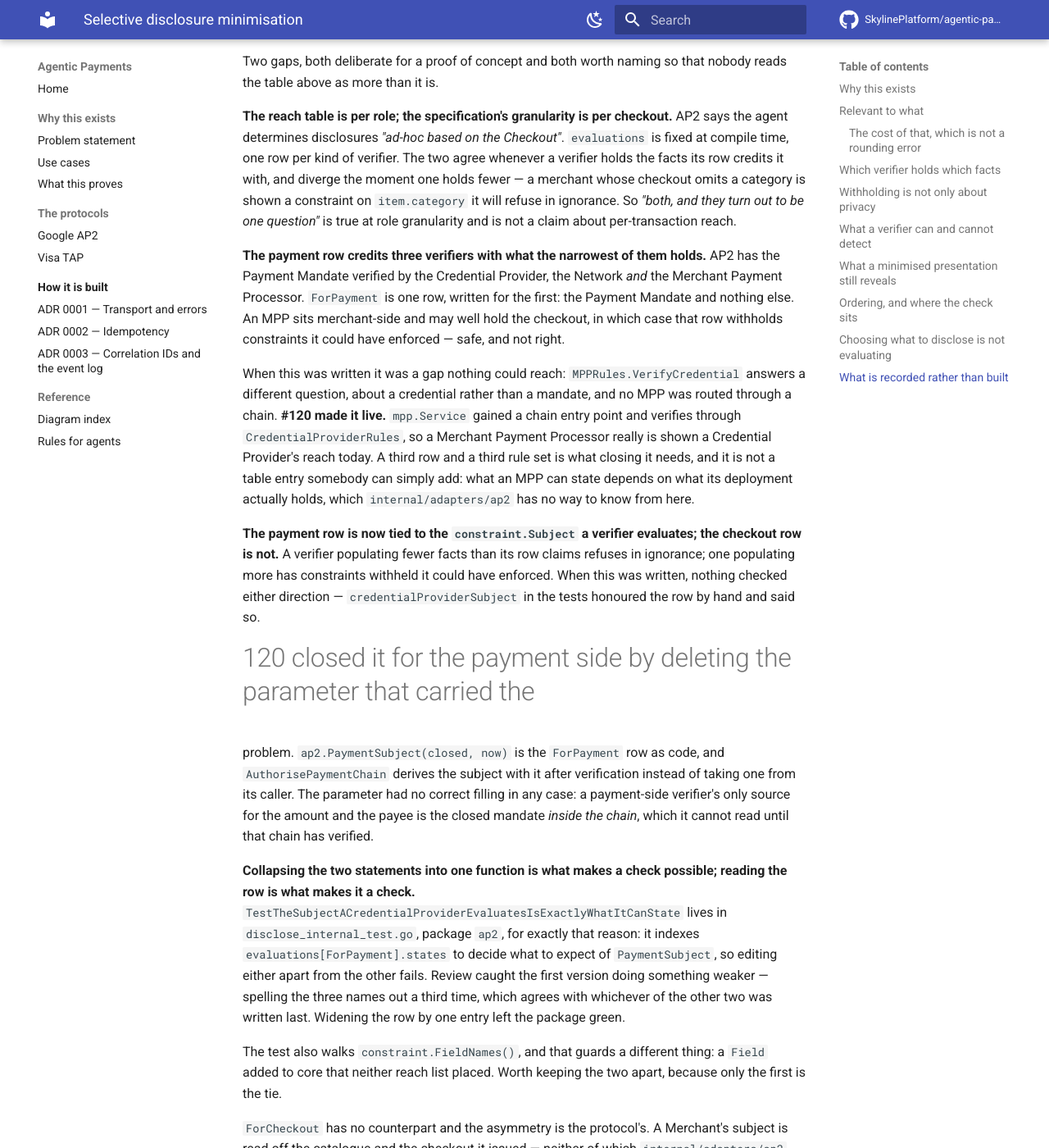
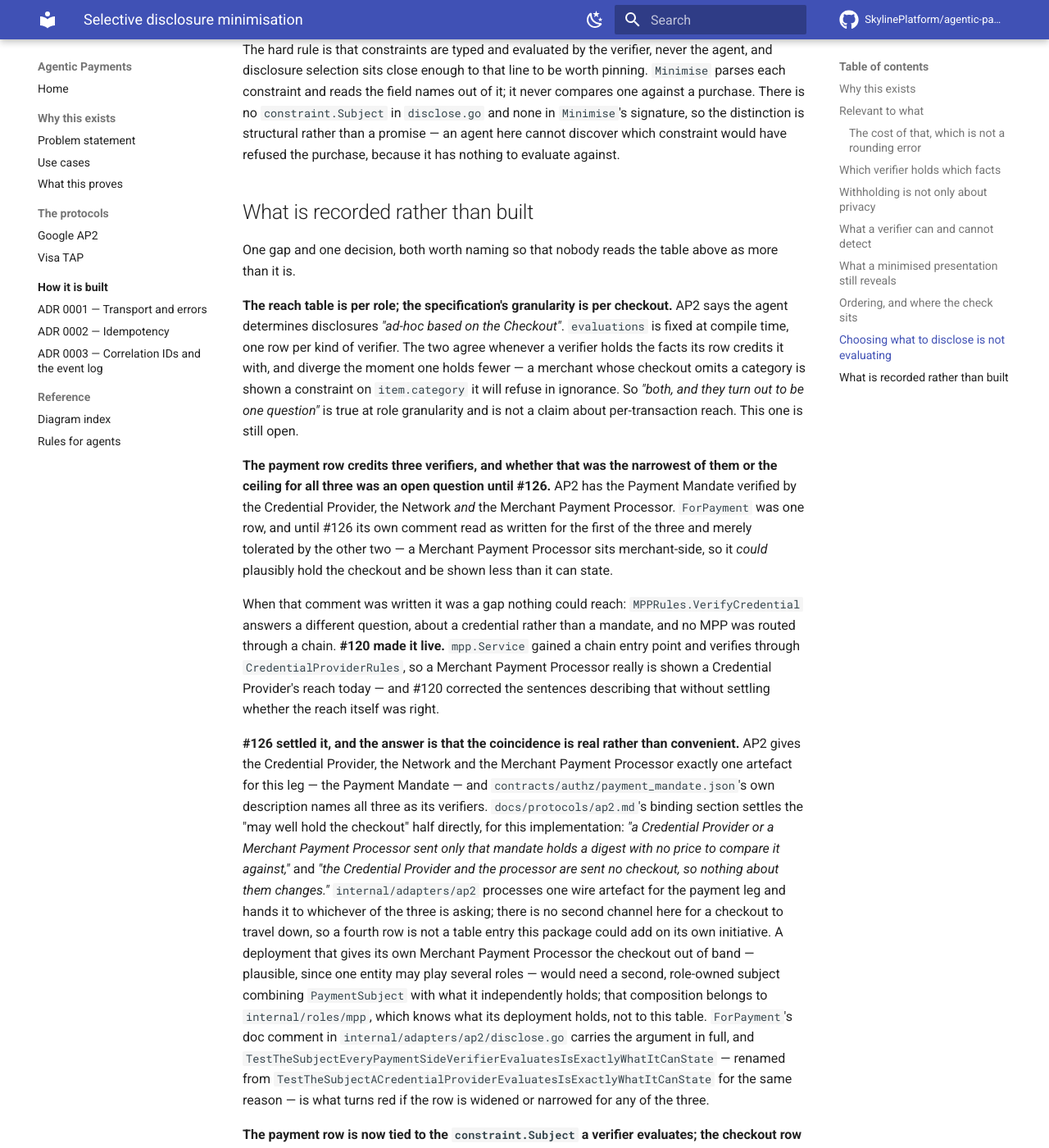
Before and after one commit to SkylinePlatform/agentic-payments, an MkDocs documentation site: the page built from docs/specs/2026-08-08-selective-disclosure-minimisation.md, in a window 1280 px wide and 1400 px high, scrolled down 6345 px. Shown: the whole window at 82% size. Built offline with MkDocs 1.6.1 and Material for MkDocs 9.7.7, drawn with Linux system fonts in a browser that asks for light colours; comment, search, counter and statistics services are not loaded; some of the changed text lies outside the part shown.

Commit message:
docs(ap2): record that ForPayment is a decision, not a gap tolerated for the MPP
The ForPayment reach row credits a Credential Provider, a Network and a
Merchant Payment Processor alike, and its comments used to read as though
that were an approximation written for the Credential Provider and merely
tolerated by the other two — a gap #120 made live without settling.

It is not an approximation. AP2 defines exactly one artefact for this leg,
and contracts/authz/payment_mandate.json's own description names all three
as its verifiers. docs/protocols/ap2.md's binding section already states
that neither the Credential Provider nor the processor is ever sent the
checkout in this implementation, so internal/adapters/ap2 has no channel
that could carry anything more to any of the three — a fourth row is not
something this package could add on its own initiative. A deployment that
gives its own Merchant Payment Processor the checkout out of band would
need a second, role-owned subject combining PaymentSubject with what it
independently holds; that composition belongs to internal/roles/mpp, not
to this table.

Rewrites ForPayment's and evaluations'  doc comments to state that decision,
updates docs/specs/2026-08-08-selective-disclosure-minimisation.md to record
it and to name the payment-side column as shared by all three roles, and
renames TestTheSubjectACredentialProviderEvaluatesIsExactlyWhatItCanState to
TestTheSubjectEveryPaymentSideVerifierEvaluatesIsExactlyWhatItCanState so the
test that turns red on a widened or narrowed row no longer claims to speak
for only one of the three it covers.

No behaviour changes: Minimise, PaymentSubject and requireSomeConstraintDisclosed
are untouched, and make vectors passes with no golden vector moved.

Refs #126

```diff
--- a/docs/specs/2026-08-08-selective-disclosure-minimisation.md
+++ b/docs/specs/2026-08-08-selective-disclosure-minimisation.md
@@ -95,7 +95,7 @@ asserts all three cases, the residual hole included.
 
 ## Which verifier holds which facts
 
-| Fact | Merchant | Credential Provider / Network |
+| Fact | Merchant | Credential Provider / Network / Merchant Payment Processor |
 |---|---|---|
 | `amount` | yes | yes — `payment_amount` |
 | `at` | yes | yes — its own clock |
@@ -113,9 +113,21 @@ withholds nothing today. The row still earns its place: the day a fact arrives
 that a merchant cannot state, this table is where that is decided rather than
 somewhere a widening happens silently.
 
-The Credential Provider's column is short because AP2 sends it the Payment
-Mandate and nothing else. It cannot acquire an item or a quantity without being
-sent a document the protocol does not send it.
+**The payment-side column is one column for three roles, and #126 is what
+settled that as a decision rather than an approximation.** AP2 sends the
+Credential Provider, the Network and the Merchant Payment Processor the same
+Payment Mandate and nothing else — `contracts/authz/payment_mandate.json`'s own
+description names all three as its verifiers, and `docs/protocols/ap2.md`'s
+binding section is explicit that neither the Credential Provider nor the
+processor is ever sent the checkout. None of the three can acquire an item or a
+quantity without being sent a document this leg of the protocol never carries to
+any of them, so the column is short for the same reason for all three, not for
+the first of them alone with the other two merely riding along. `ForPayment`'s
+own doc comment in `internal/adapters/ap2/disclose.go` carries the argument in
+full, including what it would take for a specific deployment's Merchant Payment
+Processor to know more — a document this table has no way to represent, held
+privately and combined with this row by the role that holds it, not a fourth
+column here.
 
 The table lives in `internal/adapters/ap2/disclose.go`, and it is enumerated
 rather than derived from `constraint.FieldNames`. A derived list would agree with
@@ -267,8 +279,8 @@ would have refused the purchase, because it has nothing to evaluate against.
 
 ## What is recorded rather than built
 
-Two gaps, both deliberate for a proof of concept and both worth naming so that
-nobody reads the table above as more than it is.
+One gap and one decision, both worth naming so that nobody reads the table
+above as more than it is.
 
 **The reach table is per role; the specification's granularity is per checkout.**
 AP2 says the agent determines disclosures *"ad-hoc based on the Checkout"*.
@@ -277,23 +289,46 @@ agree whenever a verifier holds the facts its row credits it with, and diverge
 the moment one holds fewer — a merchant whose checkout omits a category is shown
 a constraint on `item.category` it will refuse in ignorance. So *"both, and they
 turn out to be one question"* is true at role granularity and is not a claim
-about per-transaction reach.
+about per-transaction reach. This one is still open.
 
-**The payment row credits three verifiers with what the narrowest of them
-holds.** AP2 has the Payment Mandate verified by the Credential Provider, the
-Network *and* the Merchant Payment Processor. `ForPayment` is one row, written
-for the first: the Payment Mandate and nothing else. An MPP sits merchant-side
-and may well hold the checkout, in which case that row withholds constraints it
-could have enforced — safe, and not right.
+**The payment row credits three verifiers, and whether that was the narrowest
+of them or the ceiling for all three was an open question until #126.** AP2 has
+the Payment Mandate verified by the Credential Provider, the Network *and* the
+Merchant Payment Processor. `ForPayment` was one row, and until #126 its own
+comment read as written for the first of the three and merely tolerated by the
+other two — a Merchant Payment Processor sits merchant-side, so it *could*
+plausibly hold the checkout and be shown less than it can state.
 
-When this was written it was a gap nothing could reach: `MPPRules.VerifyCredential`
-answers a different question, about a credential rather than a mandate, and no
-MPP was routed through a chain. **#120 made it live.** `mpp.Service` gained a
-chain entry point and verifies through `CredentialProviderRules`, so a Merchant
-Payment Processor really is shown a Credential Provider's reach today. A third
-row and a third rule set is what closing it needs, and it is not a table entry
-somebody can simply add: what an MPP can state depends on what its deployment
-actually holds, which `internal/adapters/ap2` has no way to know from here.
+When that comment was written it was a gap nothing could reach:
+`MPPRules.VerifyCredential` answers a different question, about a credential
+rather than a mandate, and no MPP was routed through a chain. **#120 made it
+live.** `mpp.Service` gained a chain entry point and verifies through
+`CredentialProviderRules`, so a Merchant Payment Processor really is shown a
+Credential Provider's reach today — and #120 corrected the sentences describing
+that without settling whether the reach itself was right.
+
+**#126 settled it, and the answer is that the coincidence is real rather than
+convenient.** AP2 gives the Credential Provider, the Network and the Merchant
+Payment Processor exactly one artefact for this leg — the Payment Mandate — and
+`contracts/authz/payment_mandate.json`'s own description names all three as its
+verifiers. `docs/protocols/ap2.md`'s binding section settles the "may well hold
+the checkout" half directly, for this implementation: *"a Credential Provider or
+a Merchant Payment Processor sent only that mandate holds a digest with no price
+to compare it against,"* and *"the Credential Provider and the processor are
+sent no checkout, so nothing about them changes."* `internal/adapters/ap2`
+processes one wire artefact for the payment leg and hands it to whichever of the
+three is asking; there is no second channel here for a checkout to travel down,
+so a fourth row is not a table entry this package could add on its own
+initiative. A deployment that gives its own Merchant Payment Processor the
+checkout out of band — plausible, since one entity may play several roles —
+would need a second, role-owned subject combining `PaymentSubject` with what it
+independently holds; that composition belongs to `internal/roles/mpp`, which
+knows what its deployment holds, not to this table. `ForPayment`'s doc comment
+in `internal/adapters/ap2/disclose.go` carries the argument in full, and
+`TestTheSubjectEveryPaymentSideVerifierEvaluatesIsExactlyWhatItCanState` — renamed
+from `TestTheSubjectACredentialProviderEvaluatesIsExactlyWhatItCanState` for the
+same reason — is what turns red if the row is widened or narrowed for any of the
+three.
 
 **The payment row is now tied to the `constraint.Subject` a verifier evaluates;
 the checkout row is not.** A verifier populating fewer facts than its row claims
@@ -310,7 +345,7 @@ mandate *inside the chain*, which it cannot read until that chain has verified.
 
 **Collapsing the two statements into one function is what makes a check
 possible; reading the row is what makes it a check.**
-`TestTheSubjectACredentialProviderEvaluatesIsExactlyWhatItCanState` lives in
+`TestTheSubjectEveryPaymentSideVerifierEvaluatesIsExactlyWhatItCanState` lives in
 `disclose_internal_test.go`, package `ap2`, for exactly that reason: it indexes
 `evaluations[ForPayment].states` to decide what to expect of `PaymentSubject`,
 so editing either apart from the other fails. Review caught the first version
```
Also changed, not shown: 2 other files.
